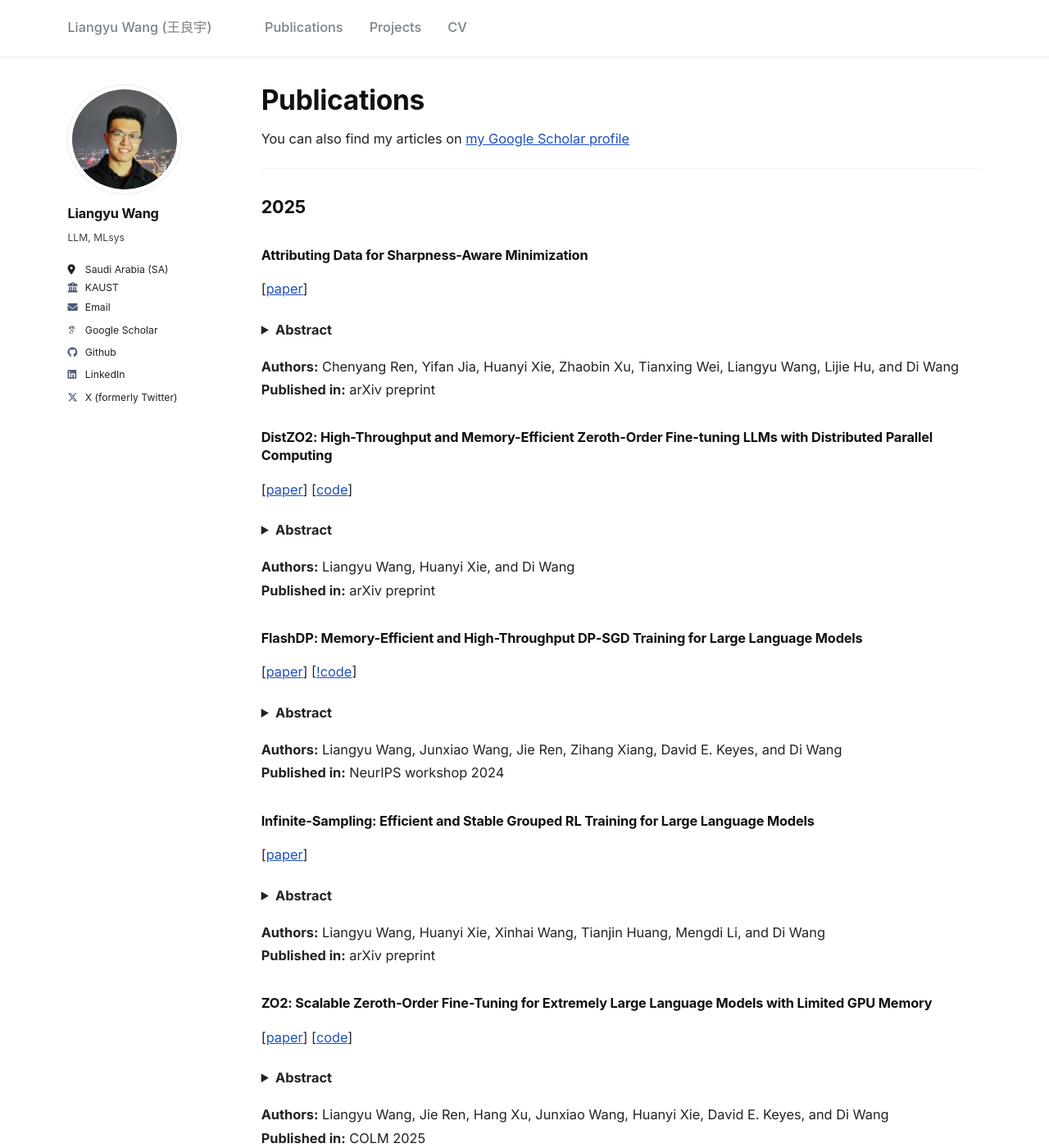
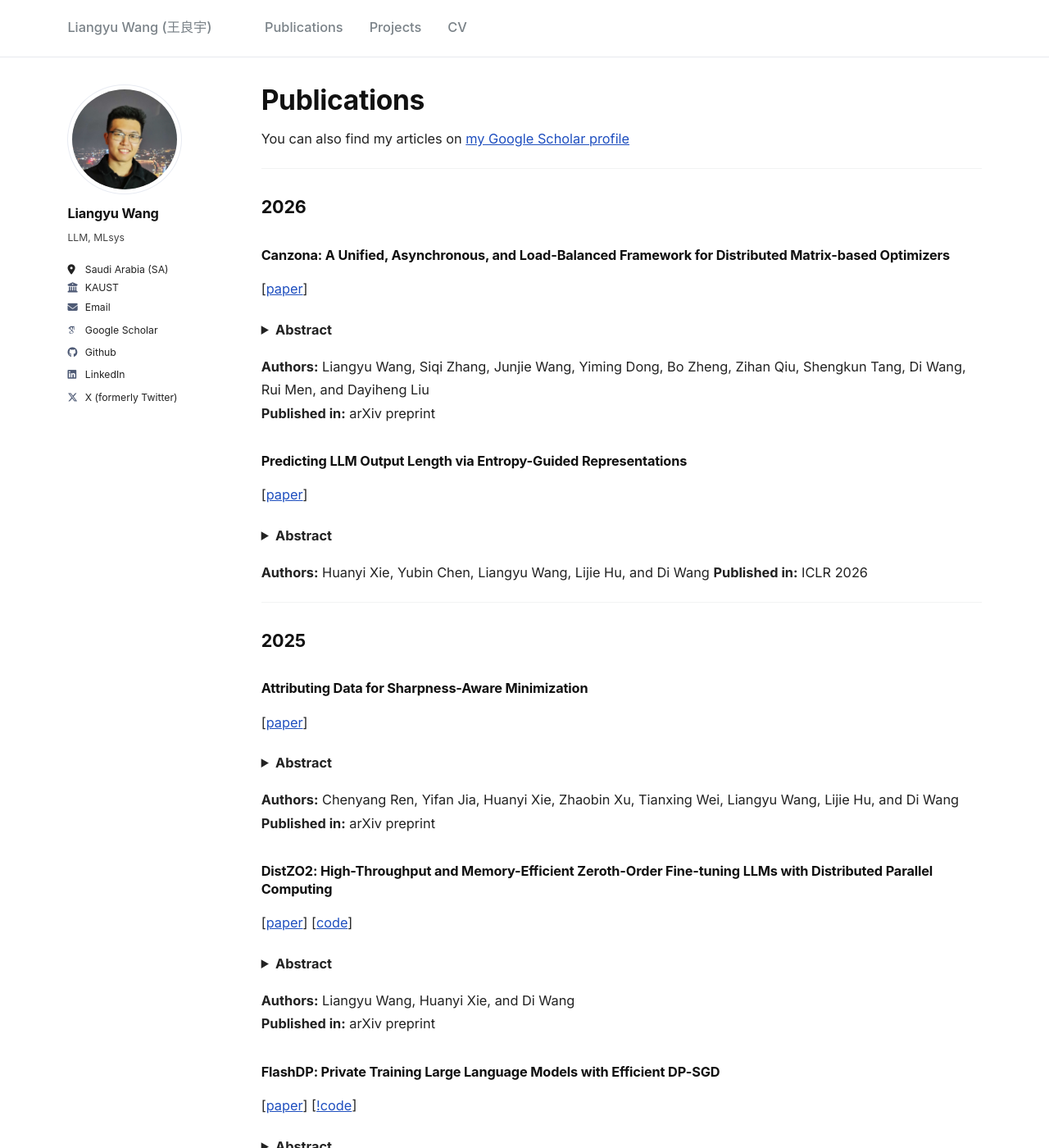
Before and after one commit to liangyuwang/liangyuwang.github.io, a Jekyll site: the page built from _pages/publications.md, in a window 1280 px wide and 1400 px high. Shown: the whole window at 82% size. Built offline with Jekyll 4.4.1, drawn with Linux system fonts in a browser that asks for light colours; some web fonts are replaced.

Commit message:
update publication

```diff
--- a/_pages/publications.md
+++ b/_pages/publications.md
@@ -9,11 +9,39 @@ You can also find my articles on [my Google Scholar profile](https://scholar.goo
 
 ---
 
+## 2026
+
+### Canzona: A Unified, Asynchronous, and Load-Balanced Framework for Distributed Matrix-based Optimizers
+
+[[paper](https://arxiv.org/pdf/2602.06079)]
+
+<details>
+<summary><strong>Abstract</strong></summary>
+The scaling of Large Language Models (LLMs) drives interest in matrix-based optimizers (e.g., Shampoo, Muon, SOAP) for their convergence efficiency; yet their requirement for holistic updates conflicts with the tensor fragmentation in distributed frameworks like Megatron. Existing solutions are suboptimal: synchronous approaches suffer from computational redundancy, while layer-wise partitioning fails to reconcile this conflict without violating the geometric constraints of efficient communication primitives. To bridge this gap, we propose Canzona, a Unified, Asynchronous, and Load-Balanced framework that decouples logical optimizer assignment from physical parameter distribution. For Data Parallelism, we introduce an alpha-Balanced Static Partitioning strategy that respects atomicity while neutralizing the load imbalance. For Tensor Parallelism, we design an Asynchronous Compute pipeline utilizing Micro-Group Scheduling to batch fragmented updates and hide reconstruction overhead. Extensive evaluations on the Qwen3 model family (up to 32B parameters) on 256 GPUs demonstrate that our approach preserves the efficiency of established parallel architectures, achieving a 1.57x speedup in end-to-end iteration time and reducing optimizer step latency by 5.8x compared to the baseline.
+</details>
+
+**Authors:** Liangyu Wang, Siqi Zhang, Junjie Wang, Yiming Dong, Bo Zheng, Zihan Qiu, Shengkun Tang, Di Wang, Rui Men, and Dayiheng Liu
+**Published in:** arXiv preprint
+
+### Predicting LLM Output Length via Entropy-Guided Representations
+
+[[paper](https://openreview.net/pdf?id=3loQDtveWI)]
+
+<details>
+<summary><strong>Abstract</strong></summary>
+The long-tailed distribution of sequence lengths in LLM serving and reinforcement learning (RL) sampling causes significant computational waste due to excessive padding in batched inference. Existing methods rely on auxiliary models for static length prediction, but they incur high overhead, generalize poorly, and fail in stochastic "one-to-many" sampling scenarios. We introduce a lightweight framework that reuses the main model's internal hidden states for efficient length prediction. Our framework features two core components: (1) Entropy-Guided Token Pooling (EGTP), which uses on-the-fly activations and token entropy for highly accurate static prediction with negligible cost, and (2) Progressive Length Prediction (PLP), which dynamically estimates the remaining length at each decoding step to handle stochastic generation. To validate our approach, we build and release ForeLen, a comprehensive benchmark with long-sequence, Chain-of-Thought, and RL data. On ForeLen, EGTP achieves state-of-the-art accuracy, reducing MAE by 29.16% over the best baseline. Integrating our methods with a length-aware scheduler yields significant end-to-end throughput gains. Our work provides a new technical and evaluation baseline for efficient LLM inference.
+</details>
+
+**Authors:** Huanyi Xie, Yubin Chen, Liangyu Wang, Lijie Hu, and Di Wang
+**Published in:** ICLR 2026
+
+---
+
 ## 2025
 
 ### Attributing Data for Sharpness-Aware Minimization
 
-[[paper](https://arxiv.org/abs/2507.04059)]
+[[paper](https://arxiv.org/pdf/2507.04059)]
 
 <details>
 <summary><strong>Abstract</strong></summary>
@@ -35,9 +63,9 @@ Fine-tuning large language models (LLMs) remains resource-intensive due to their
 **Authors:** Liangyu Wang, Huanyi Xie, and Di Wang
 **Published in:** arXiv preprint
 
-### FlashDP: Memory-Efficient and High-Throughput DP-SGD Training for Large Language Models
+### FlashDP: Private Training Large Language Models with Efficient DP-SGD
 
-[[paper](https://openreview.net/pdf?id=6izXTVVzoI)] [[!code](https://github.com/kaustpradalab/flashdp)]
+[[paper](https://openreview.net/pdf?id=b6SWqFEOSF)] [[!code](https://github.com/kaustpradalab/flashdp)]
 
 <details>
 <summary><strong>Abstract</strong></summary>
@@ -45,7 +73,7 @@ As large language models (LLMs) increasingly underpin technological advancements
 </details>
 
 **Authors:** Liangyu Wang, Junxiao Wang, Jie Ren, Zihang Xiang, David E. Keyes, and Di Wang
-**Published in:** NeurIPS workshop 2024
+**Published in:** NeurIPS 2025
 
 ### Infinite-Sampling: Efficient and Stable Grouped RL Training for Large Language Models
 
@@ -61,7 +89,7 @@ Group-based reinforcement learning algorithms such as Group Reward Policy Optimi
 
 ### ZO2: Scalable Zeroth-Order Fine-Tuning for Extremely Large Language Models with Limited GPU Memory
 
-[[paper](https://arxiv.org/abs/2503.12668)] [[code](https://github.com/liangyuwang/zo2)]
+[[paper](https://openreview.net/pdf?id=s0p9xpORgP)] [[code](https://github.com/liangyuwang/zo2)]
 
 <details>
 <summary><strong>Abstract</strong></summary>
```
